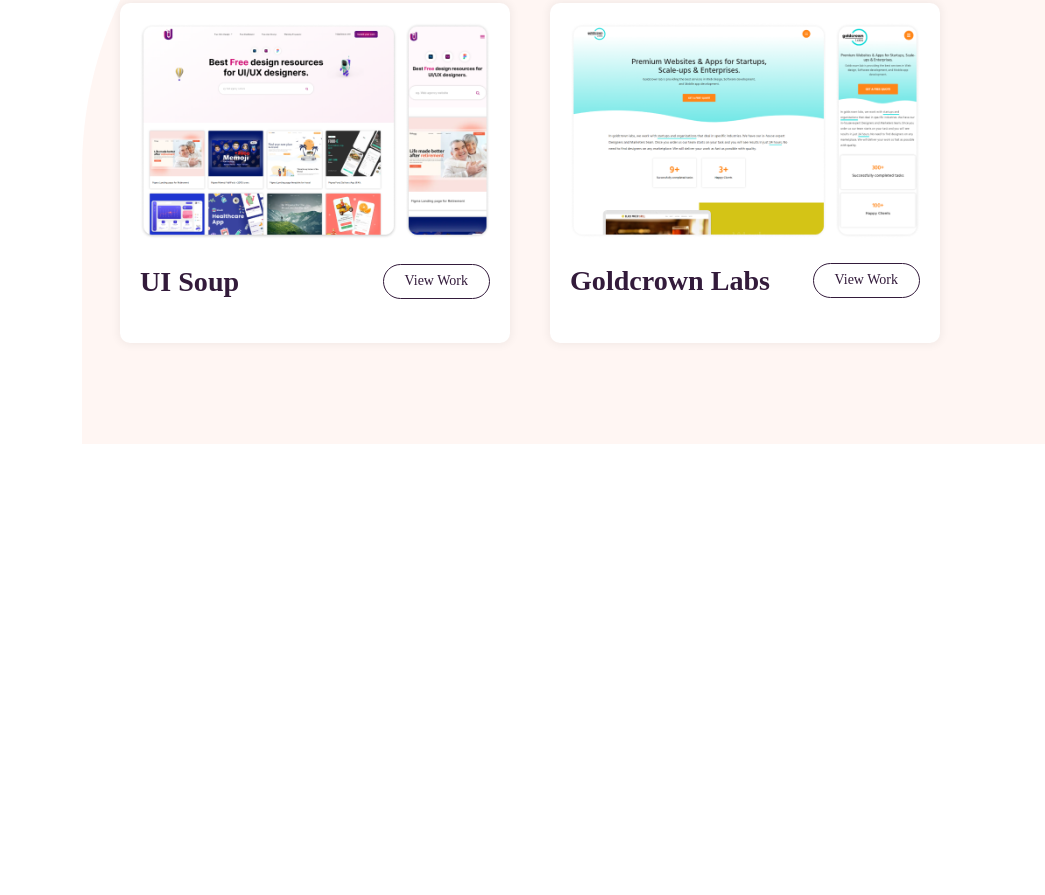
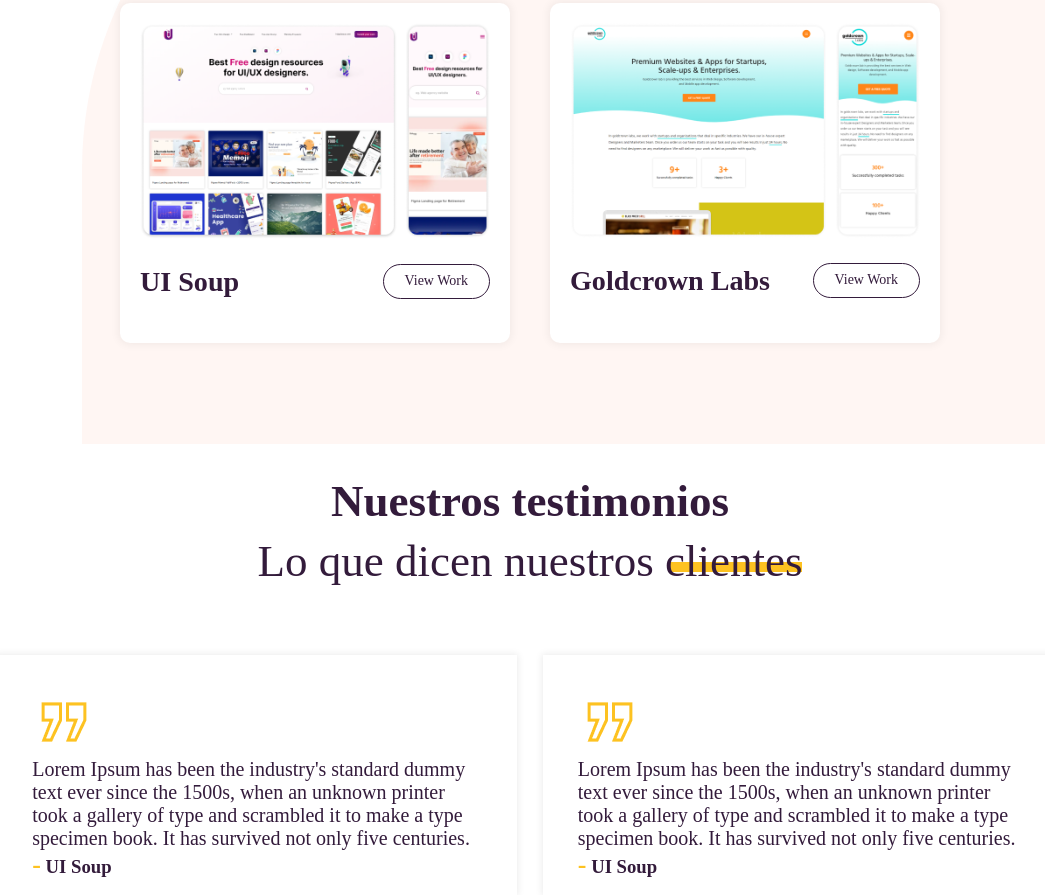
Before and after one commit to Cmrales26/Dream-Agency, a plain HTML site: page index.html in a window 1280 px wide. Shown: the part 2230-3125 px from the top of the page, without its empty margins (110-1155 px from the left). Before the commit the page ends 2674 px from the top, so only its background shows below. Drawn offline with nearby package versions, Linux system fonts and the light colour scheme; a web font is replaced by a local one.

Commit message:
Testimonios

```diff
--- a/index.html
+++ b/index.html
@@ -165,6 +165,38 @@
             </div>
         </div>
     </section>
+
+    <section class="NuestrosTestimonios">
+        <div class="titulotestimonios">
+            <h1><b>Nuestros testimonios</h1></b>
+            <h1 style="font-weight: normal;">Lo que dicen nuestros <span class="UnderCliente">clientes</span></h1>
+        </div>
+
+        <div class="container-card">
+            <div class="tarjeta trajeta1">
+                <div class="imagentarjeta">
+                    <img src="./img/Testimonios/Comillas_Testimonio.png" alt="comillas">
+                </div>
+                <div class="Parrafo1">
+                    <p>Lorem Ipsum has been the industry's standard dummy text ever since the 1500s, when an unknown printer took a gallery of type and scrambled it to make a type specimen book. It has survived not only five centuries.</p>
+                </div>
+                <div>
+                    <h3> <span class="gion">-</span> UI Soup</h3>
+                </div>
+            </div>
+            <div class="tarjeta trajeta2">
+                <div class="imagentarjeta">
+                    <img src="./img/Testimonios/Comillas_Testimonio.png" alt="">
+                </div>
+                <div class="Parrafo1">
+                    <p>Lorem Ipsum has been the industry's standard dummy text ever since the 1500s, when an unknown printer took a gallery of type and scrambled it to make a type specimen book. It has survived not only five centuries.</p>
+                </div>
+                <div>
+                    <h3> <span class="gion">-</span> UI Soup</h3>
+                </div>
+            </div>
+        </div>
+    </section>
     <footer id="footer">
 
     </footer>
--- a/style/index.css
+++ b/style/index.css
@@ -496,8 +496,67 @@ span {
   transition: width 1s ease-in-out;
 }
 
+.NuestrosTestimonios{
+  margin-top: 10%;
+}
 .underExpertos:hover:after {
   width: 90%;
+}
+.container-card{
+  margin-top: 5%;
+  width: 100%;
+  display: flex;
+  height: fit-content;
+  justify-content: center;
+  align-items: center;
+  flex-wrap: wrap;
+  gap:2%;
+}
+span{
+  position: relative;
+}
+.UnderCliente::after{
+  z-index: -1;
+  content: "";
+  position: absolute;
+  bottom: 0;
+  right: 0;
+  margin-bottom: 10%;
+  border: 5px solid #FDC221;
+  width: 90%;
+}
+.gion{
+  color: #FDC221;
+  font-size: 26px;
+  justify-content: center;
+}
+.titulotestimonios{
+  font-family: "Hind Vadodara";
+  font-size: 30px;
+  font-style: normal;
+  font-weight: 700;
+  line-height: 60px;
+  color: #331B3B;
+}
+.Parrafo1{
+  font-size: 20px;
+}
+
+.tarjeta{
+  font-family: "Hind Vadodara";
+  width: 450px;
+  height: fit-content;
+  box-shadow: 0px 0px 7px 1px rgba(0, 0, 0, 0.08);
+  font-size: 16px;
+  color: #331B3B;
+  padding: 35px 35px 15px 35px;
+}
+.h4{
+  background-color: orange;
+  text-align: left;
+}
+.titulotestimonios{
+  text-align: center;
 }
 
 /* Media query's NM */
```
Also changed, not shown: img/Testimonios/Comillas_Testimonio.png (added).
